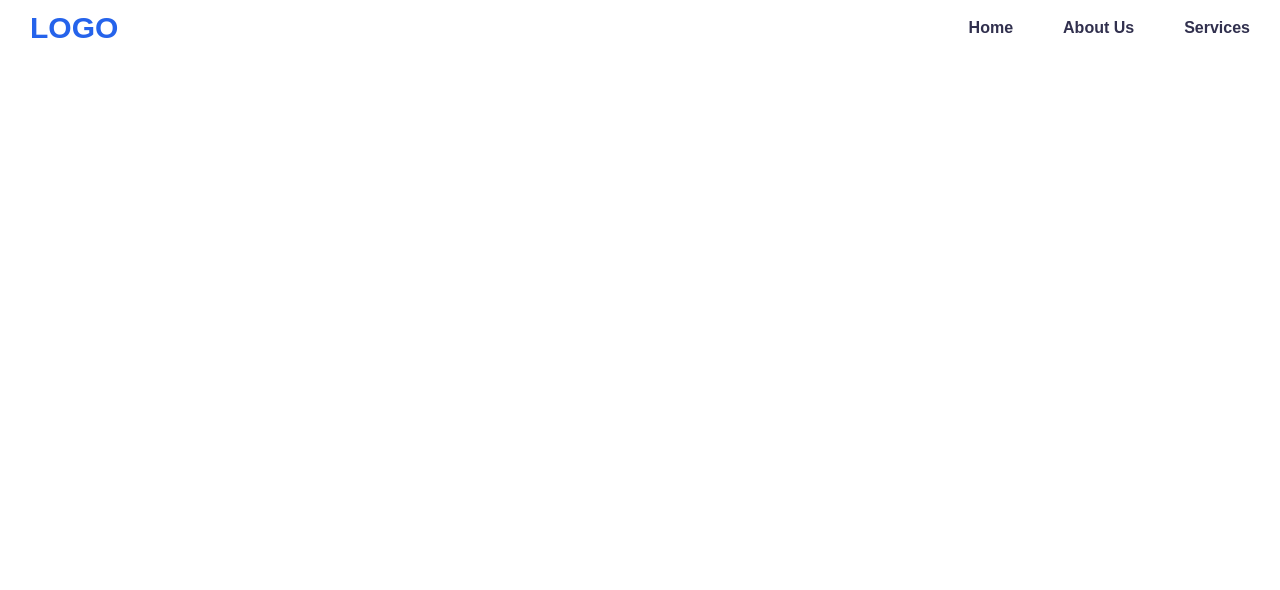
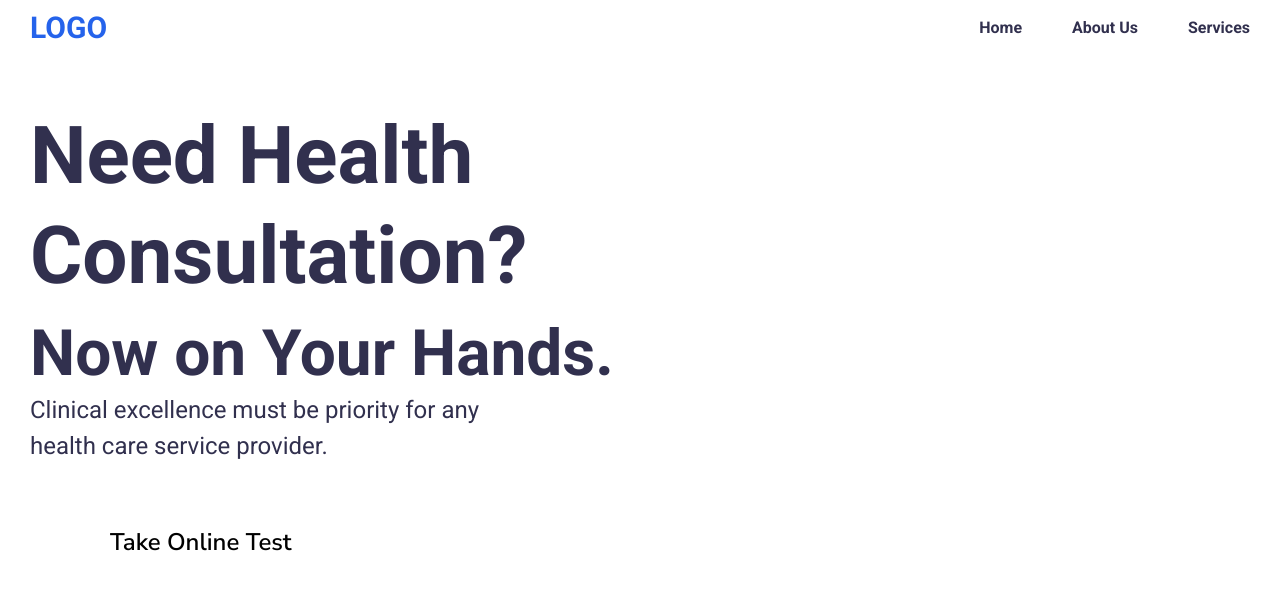
Before and after one commit to Nishant0783/HairCare, a React (Vite) app in the folder frontend/: page / in a window 1280 px wide. Shown: the top 590 px of the page. Built offline with nearby package versions, Linux system fonts and the light colour scheme.

Commit message:
add hero section left for desktop screens

```diff
--- a/frontend/src/Pages/Home.jsx
+++ b/frontend/src/Pages/Home.jsx
@@ -1,10 +1,12 @@
 import React from 'react'
 import Navbar from '../components/navbar/Navbar'
+import Hero from '../components/Hero/Hero'
 
 const Home = () => {
   return (
         <>
             <Navbar />
+            <Hero />
         </>
   )
 }
--- a/frontend/src/RootLayout.jsx
+++ b/frontend/src/RootLayout.jsx
@@ -3,7 +3,7 @@ import { Outlet } from 'react-router-dom';
 
 const RootLayout = () => {
   return (
-    <div className='max-w-[1550px] mx-auto'>
+    <div className='max-w-[1550px] mx-auto sm:px-[30px]'>
         <Outlet />
     </div>
   )
--- /dev/null
+++ b/frontend/src/components/Button/Button.jsx
@@ -0,0 +1,14 @@
+import React from 'react'
+
+const Button = ({ bgColor, content, onClick, contentColor, extraClass, ...props }) => {
+    return (
+        <button
+            className={`bg-${bgColor} rounded-lg text-${contentColor} font-content sm:text-[1.5rem] font-semibold ${extraClass}`}
+            {...props}
+        >
+            {content}
+        </button>
+    )
+}
+
+export default Button
--- /dev/null
+++ b/frontend/src/components/Hero/Hero.jsx
@@ -0,0 +1,16 @@
+import React from 'react'
+import HeroLeft from './HeroLeft'
+
+const Hero = () => {
+  return (
+    <section className='bg-white'>
+        <div className='grid sm:grid-cols-2'>
+            <div className='col-span-1'>
+                <HeroLeft />
+            </div>
+        </div>
+    </section>
+  )
+}
+
+export default Hero
--- /dev/null
+++ b/frontend/src/components/Hero/HeroLeft.jsx
@@ -0,0 +1,30 @@
+import React from 'react'
+import Button from '../Button/Button'
+
+const HeroLeft = () => {
+    return (
+        <div className='flex flex-col sm:py-[50px] gap-y-[50px]'>
+            <div className='flex flex-col'>
+                <div className='font-title 2xl:text-[6rem] xl:text-[5rem] font-semibold text-content'>
+                    <p className='leading-tight'>Need Health Consultation?</p>
+                </div>
+                <div className='font-title 2xl:text-[5rem] xl:text-[4rem] font-semibold text-content'>
+                    <p>Now on Your Hands.</p>
+                </div>
+                <div className='font-title sm:text-[1.5rem]  text-content mt-[-10px] w-[80%]'>
+                    <p>Clinical excellence must be priority for any health care service provider.</p>
+                </div>
+            </div>
+            <div>
+                <Button
+                    bgColor={'btn'}
+                    content={'Take Online Test'}
+                    contentColor={'btn-text'}
+                    extraClass={'px-[80px] py-[10px]'}
+                />
+            </div>
+        </div>
+    )
+}
+
+export default HeroLeft
--- a/frontend/src/components/navbar/navbar.jsx
+++ b/frontend/src/components/navbar/navbar.jsx
@@ -12,12 +12,12 @@ const Navbar = () => {
     };
 
     return (
-        <nav className='bg-white px-[30px] py-[10px]'>
+        <nav className='bg-white py-[10px]'>
             <div className='grid grid-cols-2 bg-transparent'>
                 <div className='col-span-1 bg-transparent text-3xl font-bold text-blue-600 font-title'>
                     <Link to="/">LOGO</Link>
                 </div>
-                <div className='col-span-1 bg-transparent text-[1rem] font-semibold text-[#31304E] font-title ml-auto my-auto'>
+                <div className='col-span-1 bg-transparent text-[1rem] font-semibold text-content font-title ml-auto my-auto'>
                     <div className='flex gap-x-[50px] bg-transparent max-sm:hidden'>
                         {navItems.map((element) => (
                             <div key={element.id} className='bg-transparent'>
@@ -27,7 +27,7 @@ const Navbar = () => {
                     </div>
 
                     {/* Hamburger icon */}
-                    <div className='block sm:hidden text-3xl text-[#31304E]' onClick={toggleMobileMenu}>
+                    <div className='block sm:hidden text-3xl text-content' onClick={toggleMobileMenu}>
                         {isMobileMenuOpen ? <IoCloseSharp /> : <GiHamburgerMenu />}
                     </div>
                 </div>
--- a/frontend/src/index.css
+++ b/frontend/src/index.css
@@ -1,8 +1,8 @@
+@import url('https://fonts.googleapis.com/css2?family=Nunito+Sans:ital,opsz,wght@0,6..12,200..1000;1,6..12,200..1000&family=Roboto:ital,wght@0,100;0,300;0,400;0,500;0,700;0,900;1,100;1,300;1,400;1,500;1,700;1,900&display=swap');
 @tailwind base;
 @tailwind components;
 @tailwind utilities;
 
-@import url('https://fonts.googleapis.com/css2?family=Oswald:wght@200..700&family=Quattrocento:wght@400;700&display=swap');
 
 *{
     background-color: white;
--- a/frontend/tailwind.config.js
+++ b/frontend/tailwind.config.js
@@ -7,8 +7,13 @@ export default {
   theme: {
     extend: {
       fontFamily: {
-        'title': ['Oswald', 'sans-serif'],
-        'content': ['Quattrocento', 'sans-serif']
+        'title': ['Roboto', 'sans-serif'],
+        'content': ['Nunito sans', 'sans-serif']
+      },
+      colors: {
+        'btn': '#047FFF',
+        'btn-text': '#FFFFFF',
+        'content': '#31304E'
       }
     },
   }
```
